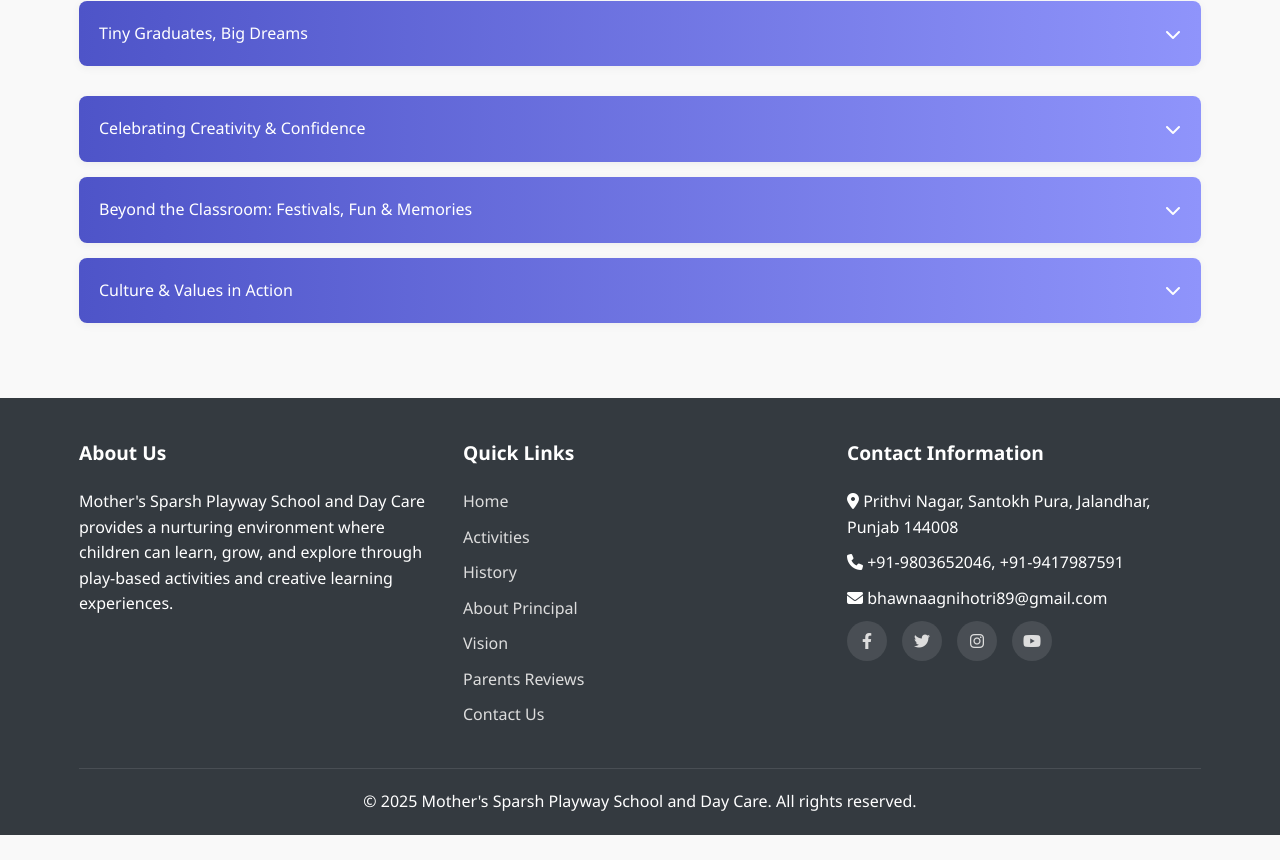
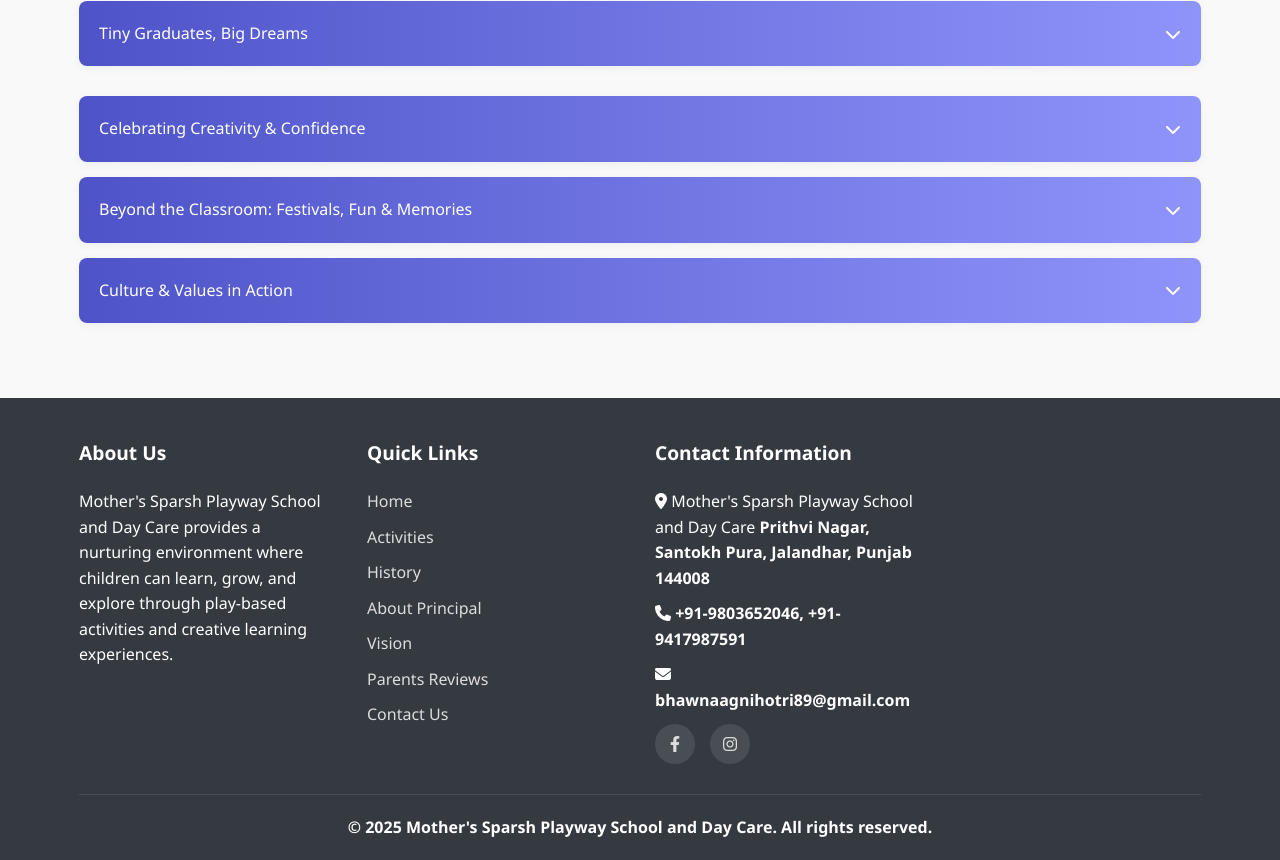
Before and after one commit to raghavhsp/Mother-s-Sparsh-Playway-School, a plain HTML site: page index.html in a window 1280 px wide. Shown: the part 1732-2592 px from the top of the page. Before the commit the page ends 2567 px from the top, so only its background shows below. Drawn offline with Linux system fonts and the light colour scheme.

Commit message:
Updated fb URL and Added logo

```diff
--- a/index.html
+++ b/index.html
@@ -1018,14 +1018,14 @@ As Mrs. Mittal says, </p>
 				</div>
 				<div class="footer-section">
 					<h3>Contact Information</h3>
-					<p><i class="fas fa-map-marker-alt"></i> Prithvi Nagar, Santokh Pura, Jalandhar, Punjab 144008</p>
+					<p><i class="fas fa-map-marker-alt"></i> Mother's Sparsh Playway School and Day Care <b> Prithvi Nagar, Santokh Pura, Jalandhar, Punjab 144008</p>
 					<p><i class="fas fa-phone"></i> +91-9803652046, +91-9417987591</p>
 					<p><i class="fas fa-envelope"></i> bhawnaagnihotri89@gmail.com</p>
 					<div class="social-links">
-						<a href="#"><i class="fab fa-facebook-f"></i></a>
-						<a href="#"><i class="fab fa-twitter"></i></a>
+						<a href="https://www.facebook.com/share/19kqnhPYcB/"><i class="fab fa-facebook-f"></i></a>
+
 						<a href="https://www.instagram.com/motherssparshplayway/"><i class="fab fa-instagram"></i></a>
-						<a href="#"><i class="fab fa-youtube"></i></a>
+
 					</div>
 				</div>
 			</div>
```
Also changed, not shown: 1 other file.
